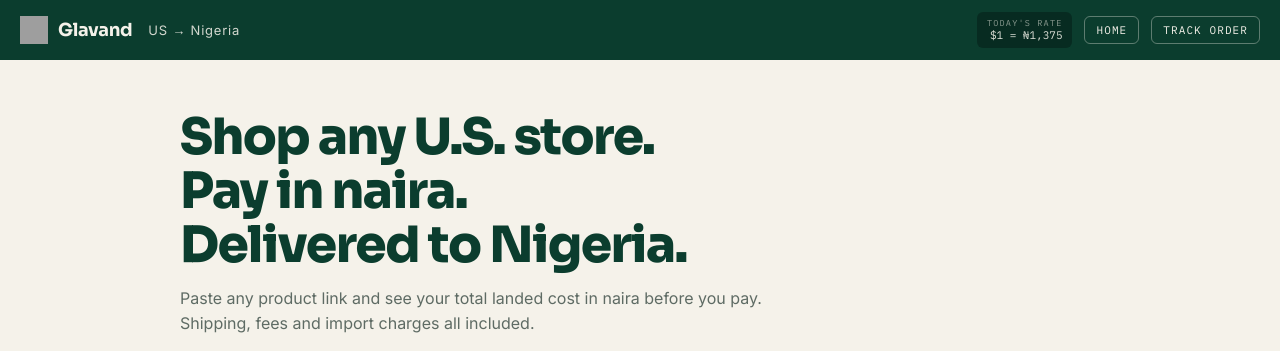
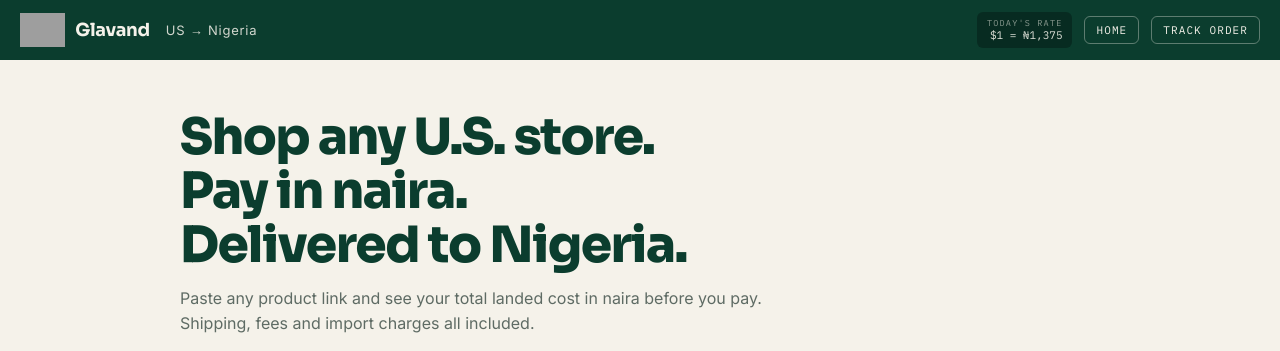
Before and after one commit to Sammyherecsu/landed-site, a plain HTML site: page shop.html in a window 1280 px wide. Shown: the top 351 px of the page. Drawn offline with Linux system fonts and the light colour scheme; grey boxes are pictures that could not be loaded.

Commit message:
Adjust logo-mark dimensions in shop.html

```diff
--- a/shop.html
+++ b/shop.html
@@ -88,7 +88,7 @@ const KNOWN_STORES = ["amazon","ebay","walmart","target","ulta","shein","nike","
   header{background:var(--green);color:var(--paper);height:60px;display:flex;align-items:center;
          justify-content:space-between;padding:0 20px;position:sticky;top:0;z-index:50;}
   .logo{display:flex;align-items:center;gap:10px;}
-  .logo-mark{width:28px;height:28px;display:block;}
+ .logo-mark{height:34px;width:auto;display:block;}
   .logo-name{font-family:'Sora';font-weight:700;font-size:18px;letter-spacing:-.02em;}
   .hdr-right{display:flex;align-items:center;gap:12px;}
   .rate-chip{font-family:'IBM Plex Mono';font-size:11px;background:var(--green-deep);padding:5px 10px;
```
